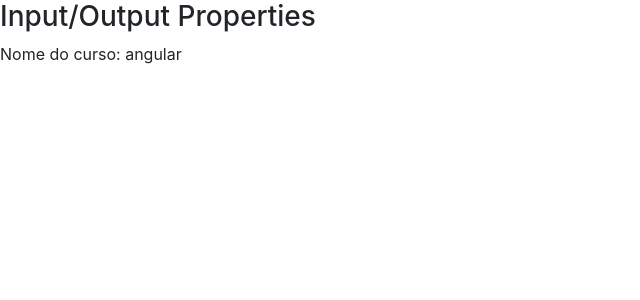
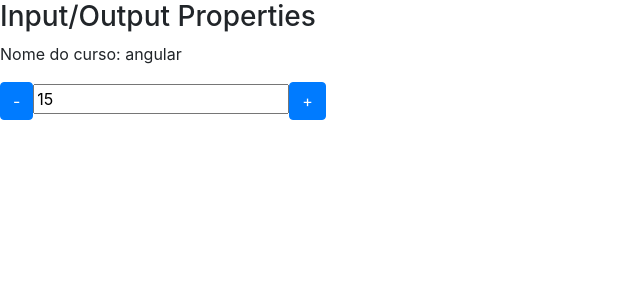
Before and after one commit to LucasTeotonio7/angular-cli, an Angular app in the folder data-binding/: page / in a window 1280 px wide. Shown: the top 300 px of the page, without its empty margins (0-640 px from the left). Built offline with nearby package versions, Linux system fonts and the light colour scheme.

Commit message:
A14-emitting events with output properties

```diff
--- a/data-binding/src/app/data-binding/data-binding.component.html
+++ b/data-binding/src/app/data-binding/data-binding.component.html
@@ -83,6 +83,10 @@
 <article>
     <h3>Input/Output Properties</h3>
     <app-course [name]="courseName"></app-course>
+
+    <counter [value]="initialValue"
+    (changeValue)="onChangeValue($event)"
+    ></counter>
 </article>
 
 </section>
--- a/data-binding/src/app/data-binding/data-binding.component.ts
+++ b/data-binding/src/app/data-binding/data-binding.component.ts
@@ -18,7 +18,13 @@
 
   courseName: string = 'angular';
 
+  initialValue: number = 15;
+
   constructor() { }
+
+  onChangeValue(event: any){
+    console.log(event.newValue)
+  }
 
   ngOnInit(): void {
   }
--- a/data-binding/src/app/output-property/output-property.component.html
+++ b/data-binding/src/app/output-property/output-property.component.html
@@ -1 +1,5 @@
-<p>output-property works!</p>
+<div>
+    <button class="btn btn-primary" (click)="decrement()">-</button>
+    <input type="text" [value]="value" readonly>
+    <button class="btn btn-primary" (click)="increment()">+</button>
+</div>
--- a/data-binding/src/app/output-property/output-property.component.ts
+++ b/data-binding/src/app/output-property/output-property.component.ts
@@ -1,11 +1,25 @@
-import { Component, OnInit } from '@angular/core';
+import { Component, OnInit, Input, EventEmitter, Output } from '@angular/core';
 
 @Component({
-  selector: 'app-output-property',
+  selector: 'counter',
   templateUrl: './output-property.component.html',
   styleUrls: ['./output-property.component.css']
 })
 export class OutputPropertyComponent implements OnInit {
+
+  @Input() value: number = 0;
+
+  @Output() changeValue = new EventEmitter();
+
+  increment(){
+    this.value++;
+    this.changeValue.emit({newValue: this.value})
+  }
+
+  decrement(){
+    this.value--;
+    this.changeValue.emit({newValue: this.value})
+  }
 
   constructor() { }
 
```
